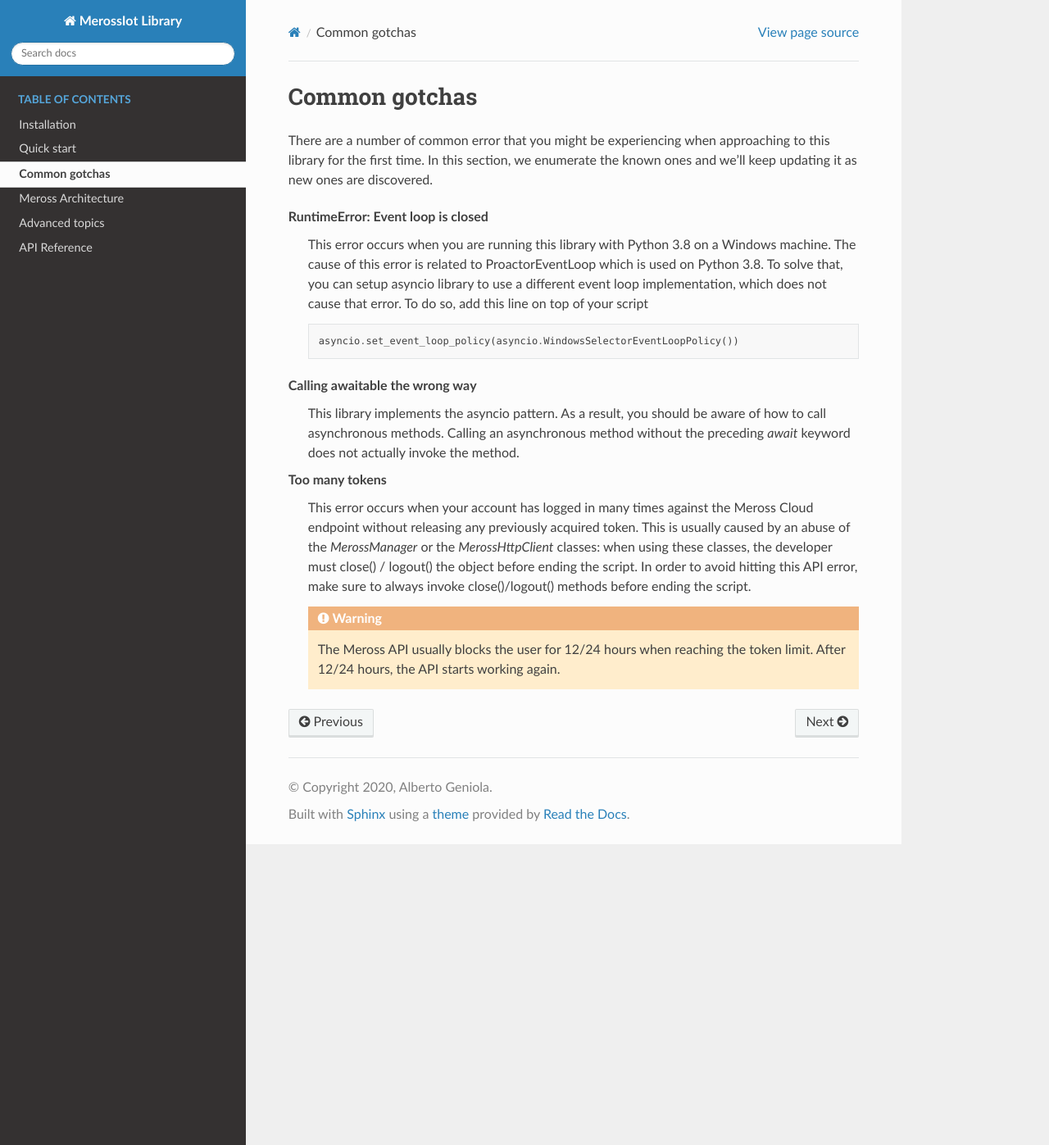
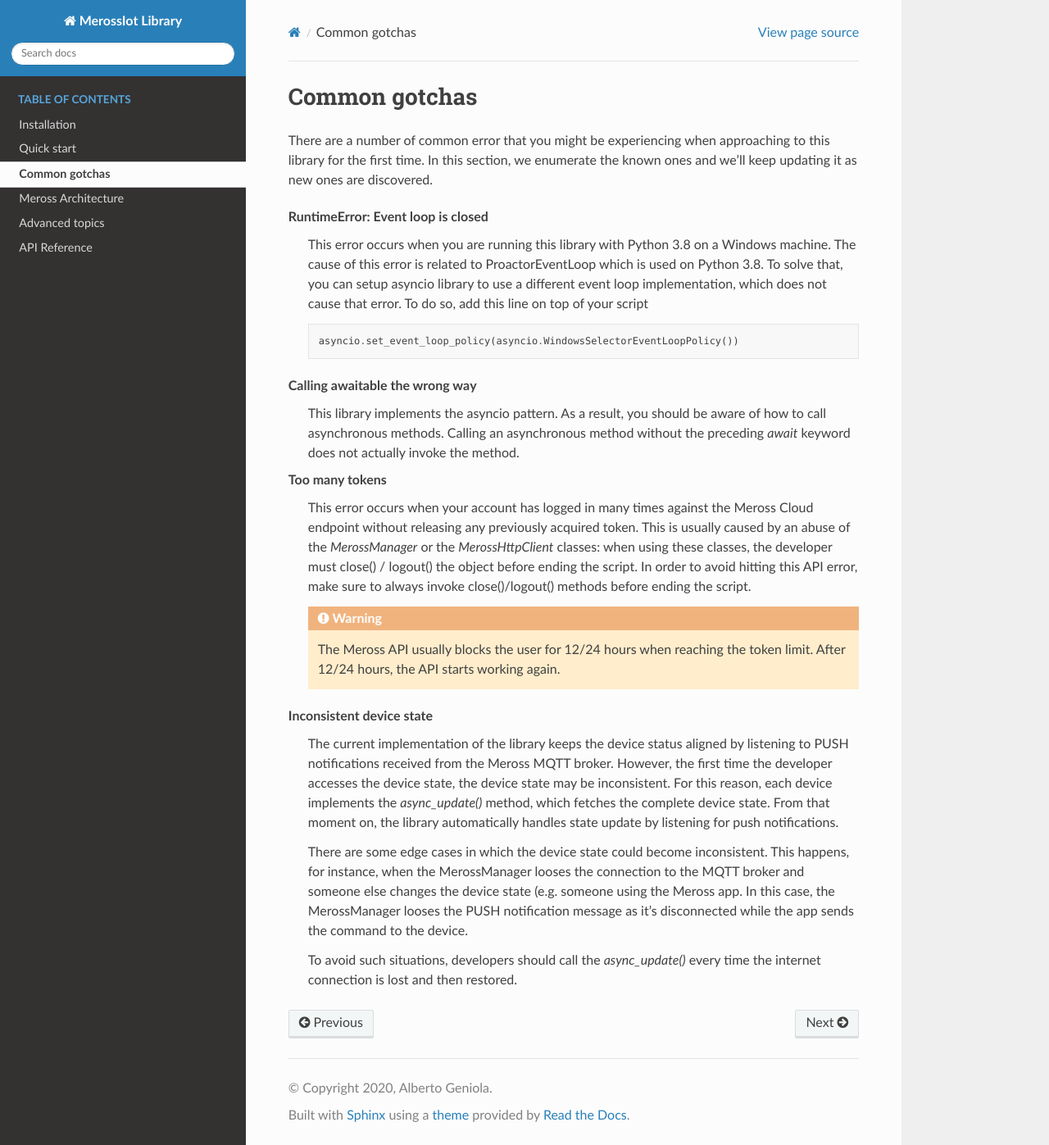
Before and after one commit to albertogeniola/MerossIot, a Sphinx documentation site: the page built from docs/common-gotchas.rst, in a window 1280 px wide and 1397 px high. Shown: the whole window at 82% size. Built offline with Sphinx 7.4.7 and the Read the Docs theme 2.0.0, drawn with Linux system fonts in a browser that asks for light colours.

Commit message:
Updated documentation

```diff
--- a/docs/common-gotchas.rst
+++ b/docs/common-gotchas.rst
@@ -31,3 +31,18 @@ Too many tokens
     .. warning::
         The Meross API usually blocks the user for 12/24 hours when reaching the token limit.
         After 12/24 hours, the API starts working again.
+
+Inconsistent device state
+    The current implementation of the library keeps the device status aligned by listening to PUSH notifications
+    received from the Meross MQTT broker. However, the first time the developer accesses the device state,
+    the device state may be inconsistent. For this reason, each device implements the `async_update()` method,
+    which fetches the complete device state. From that moment on, the library automatically handles state update
+    by listening for push notifications.
+
+    There are some edge cases in which the device state could become inconsistent. This happens, for instance,
+    when the MerossManager looses the connection to the MQTT broker and someone else changes the device state
+    (e.g. someone using the Meross app. In this case, the MerossManager looses the PUSH notification message
+    as it's disconnected while the app sends the command to the device.
+
+    To avoid such situations, developers should call the `async_update()` every time the internet connection is
+    lost and then restored.
```
